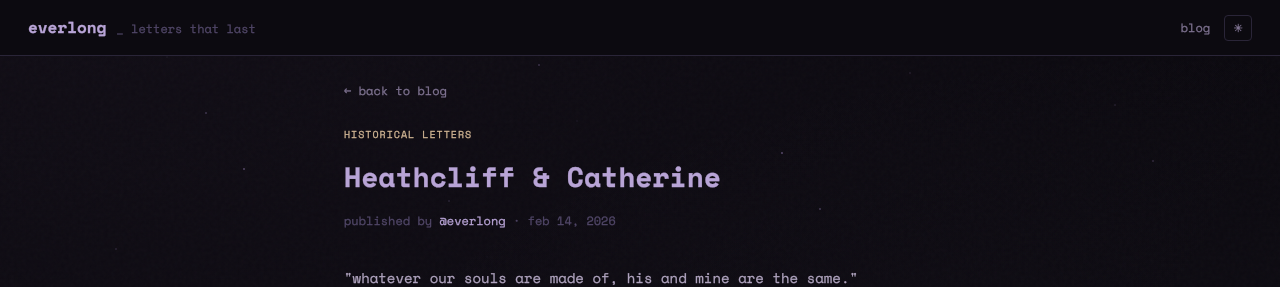
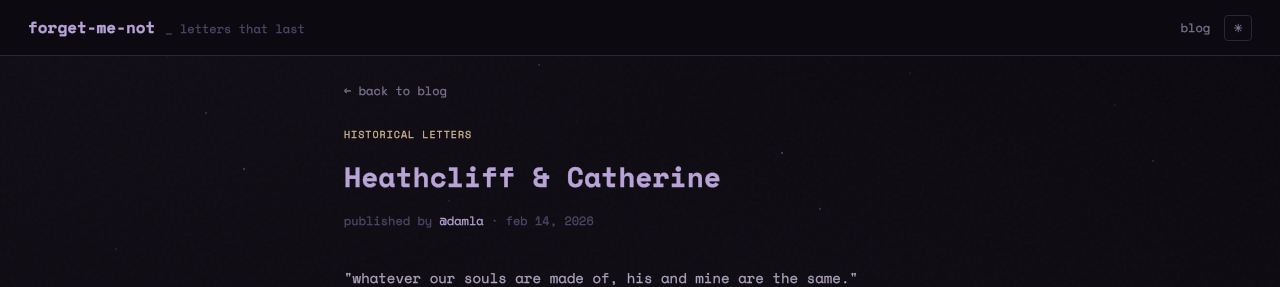
Before and after one commit to nosey-dewdrop/everlong, a Next.js app: page /blog/heathcliff-catherine in a window 1280 px wide. Shown: the top 287 px of the page. Built offline with nearby package versions, Linux system fonts and the light colour scheme.

Commit message:
i forgot how to walk, gym time

```diff
--- a/app/blog/[slug]/page.tsx
+++ b/app/blog/[slug]/page.tsx
@@ -5,7 +5,7 @@ const STORIES: Record<string, { category: string; title: string; author: string;
   'orpheus-eurydice': {
     category: 'mythology',
     title: 'Orpheus & Eurydice',
-    author: 'everlong',
+    author: 'damla',
     date: 'mar 1, 2026',
     body: `there is no older love letter than a song.
 
@@ -34,7 +34,7 @@ don't look back. trust the silence. the letter will arrive.`,
   'kafka-milena': {
     category: 'literary love',
     title: "Kafka's Letters to Milena",
-    author: 'everlong',
+    author: 'damla',
     date: 'feb 20, 2026',
     body: `franz kafka and milena jesenská met twice in their lives. twice.
 
@@ -52,12 +52,12 @@ their letters are not a love story in the traditional sense. they never really "
 
 but that's what makes their letters extraordinary — they prove that the truest version of yourself sometimes only exists in the space between sending and receiving.
 
-every letter you write on everlong carries a piece of kafka's courage. you're saying: i am afraid, but i will try to be honest with a stranger. and that is the bravest thing a person can do.`,
+every letter you write on forget-me-not carries a piece of kafka's courage. you're saying: i am afraid, but i will try to be honest with a stranger. and that is the bravest thing a person can do.`,
   },
   'heathcliff-catherine': {
     category: 'historical letters',
     title: 'Heathcliff & Catherine',
-    author: 'everlong',
+    author: 'damla',
     date: 'feb 14, 2026',
     body: `"whatever our souls are made of, his and mine are the same."
 
@@ -73,7 +73,7 @@ brontë doesn't ask us to admire heathcliff and catherine. she asks us to recogn
 
 "he's more myself than i am," catherine says. and that's the terrifying thing about real connection — it doesn't complete you. it reveals you. and sometimes what it reveals is unbearable.
 
-the letters on everlong won't destroy you. but the best ones might change you. and maybe that's enough.`,
+the letters on forget-me-not won't destroy you. but the best ones might change you. and maybe that's enough.`,
   },
   'letter-of-the-week': {
     category: 'featured',
@@ -88,7 +88,7 @@ i've been thinking about ma a lot since we started writing.
 
 in tokyo, everything moves fast. the trains, the people, the neon. but inside the trains, everyone is quiet. everyone is in their own ma — their own space between the noise.
 
-i found your profile on everlong three weeks ago. you said you collect stories and sunsets. i collect silences. i thought: here is someone who understands that the spaces between are where the real things live.
+i found your profile on forget-me-not three weeks ago. you said you collect stories and sunsets. i collect silences. i thought: here is someone who understands that the spaces between are where the real things live.
 
 this letter took 85 hours to reach you. in that time, it crossed the sea of japan, the silk road, the bosphorus. it traveled the same route that spices and stories have traveled for thousands of years.
 
@@ -125,7 +125,7 @@ export default async function BlogStoryPage({ params }: { params: Promise<{ slug
     <>
       <Stars />
       <nav className="topnav">
-        <span className="nav-brand">everlong<span>_ letters that last</span></span>
+        <span className="nav-brand">forget-me-not<span>_ letters that last</span></span>
         <div className="nav-right">
           <a href="/blog" className="nav-link">blog</a>
           <ThemeToggle />
--- a/package.json
+++ b/package.json
@@ -1,5 +1,5 @@
 {
-  "name": "everlong",
+  "name": "forget-me-not",
   "version": "0.1.0",
   "private": true,
   "scripts": {
```
Also changed, not shown: app/blog/page.tsx (+6 -6 lines).
